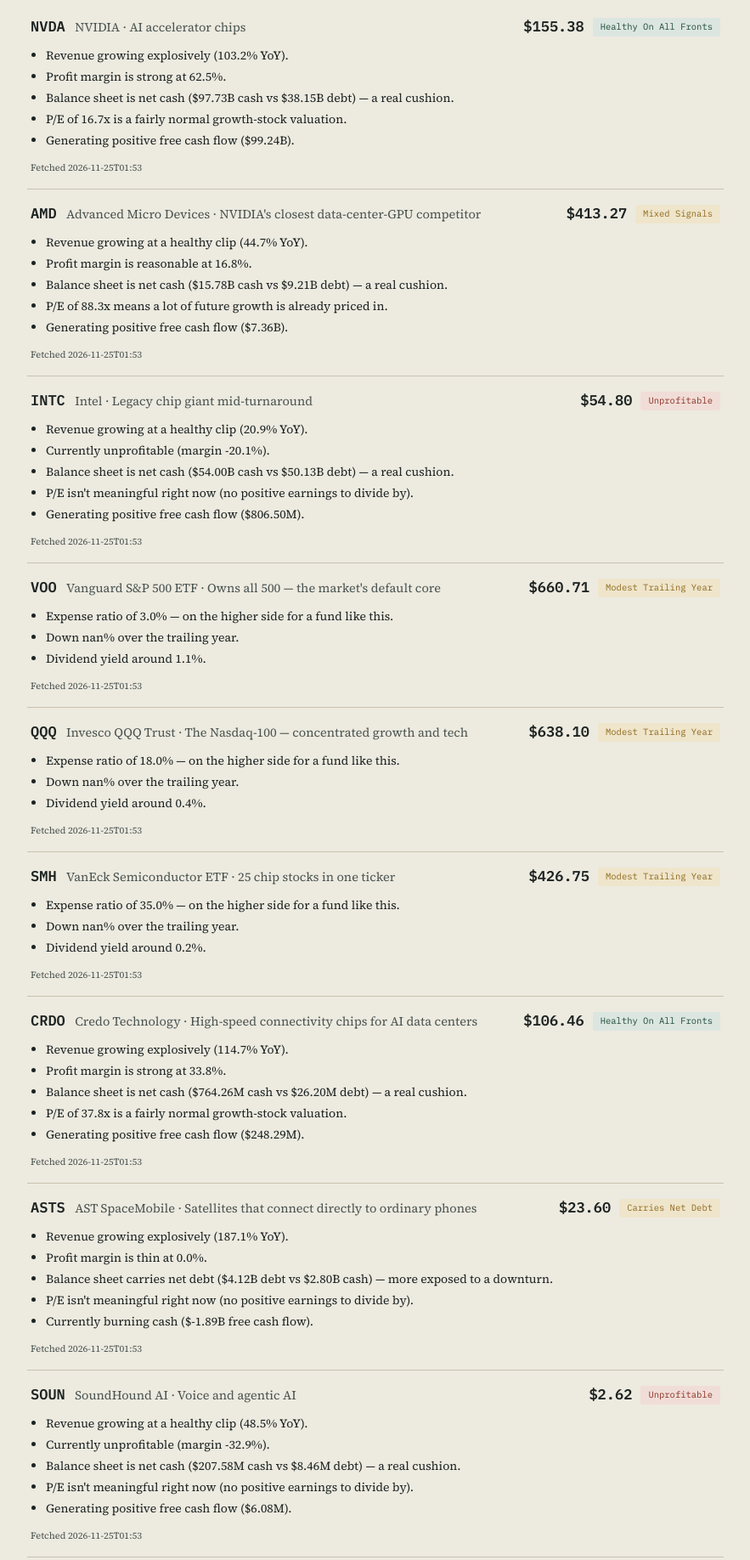
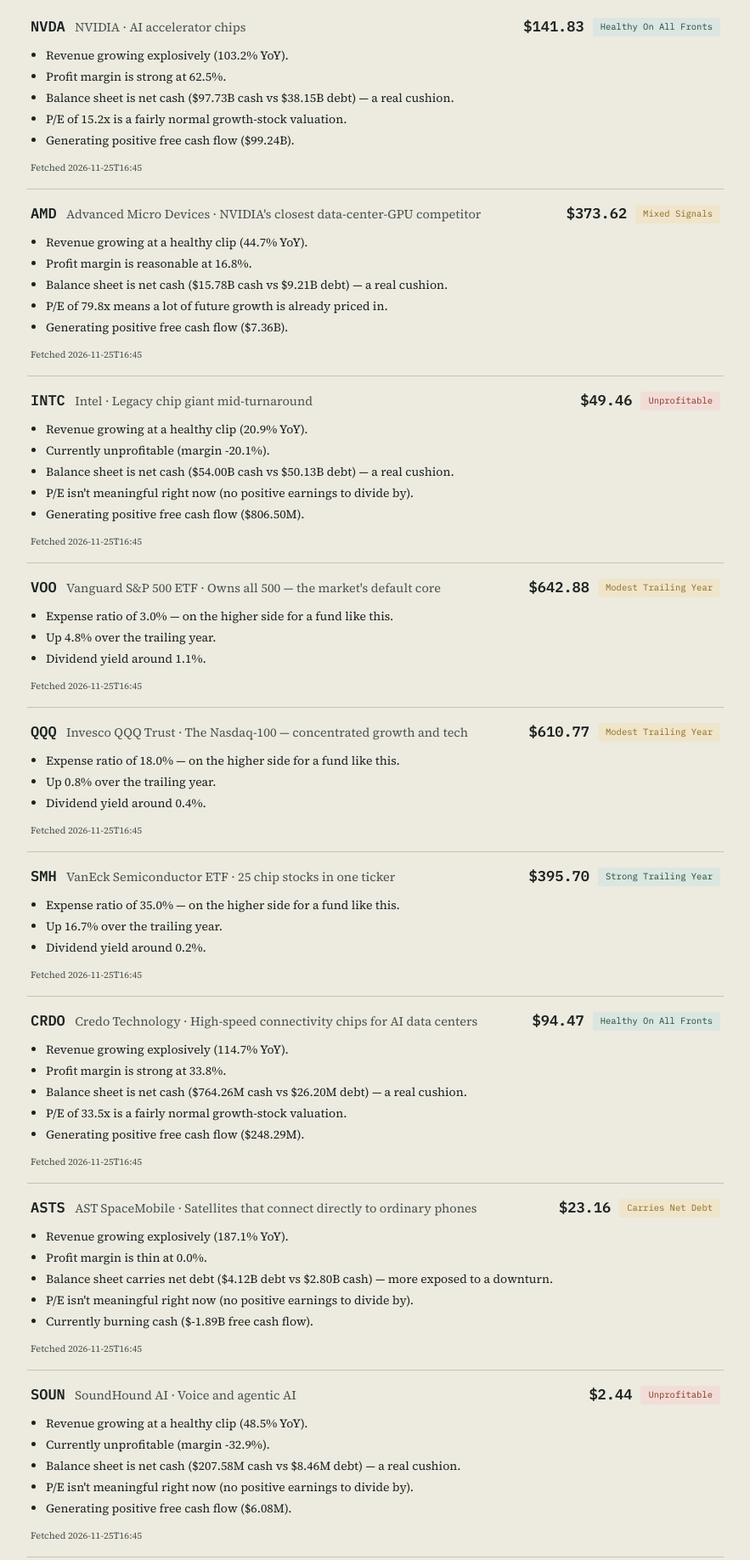
Before and after one commit to den-glitch90/my-watchlist, a plain HTML site: page docs/index.html in a window 1280 px wide. Shown: the part 278-2114 px from the top of the page at 85% size, without its empty margins (198-1081 px from the left). Drawn offline with Linux system fonts and the light colour scheme.

Commit message:
Update watchlist state + dashboard [skip ci]

```diff
--- a/docs/index.html
+++ b/docs/index.html
@@ -34,7 +34,7 @@ footer{margin-top:30px;padding-top:16px;border-top:1px solid var(--line);font-si
 </head>
 <body>
 <header>
-  <div class="kicker">LIVE WATCHLIST · AUTO-REFRESHED EVERY 6 HOURS · LAST UPDATE 2026-11-25 01:53</div>
+  <div class="kicker">LIVE WATCHLIST · AUTO-REFRESHED EVERY 6 HOURS · LAST UPDATE 2026-11-25 16:45</div>
   <h1>The Ledger — Live</h1>
   <p>Current numbers and rule-based commentary. Not the same as a reasoned, written analysis — ask directly for that when you want it.</p>
 </header>
@@ -45,108 +45,108 @@ footer{margin-top:30px;padding-top:16px;border-top:1px solid var(--line);font-si
   <div class="row-top">
     <div><span class="tk">NVDA</span> &nbsp; <span class="nm">NVIDIA · AI accelerator chips</span></div>
     <div style="display:flex;align-items:center;gap:10px;">
-      <span class="px">$155.38</span>
+      <span class="px">$141.83</span>
       <span class="badge buy">Healthy On All Fronts</span>
     </div>
   </div>
-  <ul class="commentary"><li>Revenue growing explosively (103.2% YoY).</li><li>Profit margin is strong at 62.5%.</li><li>Balance sheet is net cash ($97.73B cash vs $38.15B debt) — a real cushion.</li><li>P/E of 16.7x is a fairly normal growth-stock valuation.</li><li>Generating positive free cash flow ($99.24B).</li></ul>
-  <div class="stale">Fetched 2026-11-25T01:53</div>
+  <ul class="commentary"><li>Revenue growing explosively (103.2% YoY).</li><li>Profit margin is strong at 62.5%.</li><li>Balance sheet is net cash ($97.73B cash vs $38.15B debt) — a real cushion.</li><li>P/E of 15.2x is a fairly normal growth-stock valuation.</li><li>Generating positive free cash flow ($99.24B).</li></ul>
+  <div class="stale">Fetched 2026-11-25T16:45</div>
 </div>
 
 <div class="row">
   <div class="row-top">
     <div><span class="tk">AMD</span> &nbsp; <span class="nm">Advanced Micro Devices · NVIDIA's closest data-center-GPU competitor</span></div>
     <div style="display:flex;align-items:center;gap:10px;">
-      <span class="px">$413.27</span>
+      <span class="px">$373.62</span>
       <span class="badge watch">Mixed Signals</span>
     </div>
   </div>
-  <ul class="commentary"><li>Revenue growing at a healthy clip (44.7% YoY).</li><li>Profit margin is reasonable at 16.8%.</li><li>Balance sheet is net cash ($15.78B cash vs $9.21B debt) — a real cushion.</li><li>P/E of 88.3x means a lot of future growth is already priced in.</li><li>Generating positive free cash flow ($7.36B).</li></ul>
-  <div class="stale">Fetched 2026-11-25T01:53</div>
+  <ul class="commentary"><li>Revenue growing at a healthy clip (44.7% YoY).</li><li>Profit margin is reasonable at 16.8%.</li><li>Balance sheet is net cash ($15.78B cash vs $9.21B debt) — a real cushion.</li><li>P/E of 79.8x means a lot of future growth is already priced in.</li><li>Generating positive free cash flow ($7.36B).</li></ul>
+  <div class="stale">Fetched 2026-11-25T16:45</div>
 </div>
 
 <div class="row">
   <div class="row-top">
     <div><span class="tk">INTC</span> &nbsp; <span class="nm">Intel · Legacy chip giant mid-turnaround</span></div>
     <div style="display:flex;align-items:center;gap:10px;">
-      <span class="px">$54.80</span>
+      <span class="px">$49.46</span>
       <span class="badge risk">Unprofitable</span>
     </div>
   </div>
   <ul class="commentary"><li>Revenue growing at a healthy clip (20.9% YoY).</li><li>Currently unprofitable (margin -20.1%).</li><li>Balance sheet is net cash ($54.00B cash vs $50.13B debt) — a real cushion.</li><li>P/E isn't meaningful right now (no positive earnings to divide by).</li><li>Generating positive free cash flow ($806.50M).</li></ul>
-  <div class="stale">Fetched 2026-11-25T01:53</div>
+  <div class="stale">Fetched 2026-11-25T16:45</div>
 </div>
 
 <div class="row">
   <div class="row-top">
     <div><span class="tk">VOO</span> &nbsp; <span class="nm">Vanguard S&P 500 ETF · Owns all 500 — the market's default core</span></div>
     <div style="display:flex;align-items:center;gap:10px;">
-      <span class="px">$660.71</span>
+      <span class="px">$642.88</span>
       <span class="badge watch">Modest Trailing Year</span>
     </div>
   </div>
-  <ul class="commentary"><li>Expense ratio of 3.0% — on the higher side for a fund like this.</li><li>Down nan% over the trailing year.</li><li>Dividend yield around 1.1%.</li></ul>
-  <div class="stale">Fetched 2026-11-25T01:53</div>
+  <ul class="commentary"><li>Expense ratio of 3.0% — on the higher side for a fund like this.</li><li>Up 4.8% over the trailing year.</li><li>Dividend yield around 1.1%.</li></ul>
+  <div class="stale">Fetched 2026-11-25T16:45</div>
 </div>
 
 <div class="row">
   <div class="row-top">
     <div><span class="tk">QQQ</span> &nbsp; <span class="nm">Invesco QQQ Trust · The Nasdaq-100 — concentrated growth and tech</span></div>
     <div style="display:flex;align-items:center;gap:10px;">
-      <span class="px">$638.10</span>
+      <span class="px">$610.77</span>
       <span class="badge watch">Modest Trailing Year</span>
     </div>
   </div>
-  <ul class="commentary"><li>Expense ratio of 18.0% — on the higher side for a fund like this.</li><li>Down nan% over the trailing year.</li><li>Dividend yield around 0.4%.</li></ul>
-  <div class="stale">Fetched 2026-11-25T01:53</div>
+  <ul class="commentary"><li>Expense ratio of 18.0% — on the higher side for a fund like this.</li><li>Up 0.8% over the trailing year.</li><li>Dividend yield around 0.4%.</li></ul>
+  <div class="stale">Fetched 2026-11-25T16:45</div>
 </div>
 
 <div class="row">
   <div class="row-top">
     <div><span class="tk">SMH</span> &nbsp; <span class="nm">VanEck Semiconductor ETF · 25 chip stocks in one ticker</span></div>
     <div style="display:flex;align-items:center;gap:10px;">
-      <span class="px">$426.75</span>
-      <span class="badge watch">Modest Trailing Year</span>
+      <span class="px">$395.70</span>
+      <span class="badge buy">Strong Trailing Year</span>
     </div>
   </div>
-  <ul class="commentary"><li>Expense ratio of 35.0% — on the higher side for a fund like this.</li><li>Down nan% over the trailing year.</li><li>Dividend yield around 0.2%.</li></ul>
-  <div class="stale">Fetched 2026-11-25T01:53</div>
+  <ul class="commentary"><li>Expense ratio of 35.0% — on the higher side for a fund like this.</li><li>Up 16.7% over the trailing year.</li><li>Dividend yield around 0.2%.</li></ul>
+  <div class="stale">Fetched 2026-11-25T16:45</div>
 </div>
 
 <div class="row">
   <div class="row-top">
     <div><span class="tk">CRDO</span> &nbsp; <span class="nm">Credo Technology · High-speed connectivity chips for AI data centers</span></div>
     <div style="display:flex;align-items:center;gap:10px;">
-      <span class="px">$106.46</span>
+      <span class="px">$94.47</span>
       <span class="badge buy">Healthy On All Fronts</span>
     </div>
   </div>
-  <ul class="commentary"><li>Revenue growing explosively (114.7% YoY).</li><li>Profit margin is strong at 33.8%.</li><li>Balance sheet is net cash ($764.26M cash vs $26.20M debt) — a real cushion.</li><li>P/E of 37.8x is a fairly normal growth-stock valuation.</li><li>Generating positive free cash flow ($248.29M).</li></ul>
-  <div class="stale">Fetched 2026-11-25T01:53</div>
+  <ul class="commentary"><li>Revenue growing explosively (114.7% YoY).</li><li>Profit margin is strong at 33.8%.</li><li>Balance sheet is net cash ($764.26M cash vs $26.20M debt) — a real cushion.</li><li>P/E of 33.5x is a fairly normal growth-stock valuation.</li><li>Generating positive free cash flow ($248.29M).</li></ul>
+  <div class="stale">Fetched 2026-11-25T16:45</div>
 </div>
 
 <div class="row">
   <div class="row-top">
     <div><span class="tk">ASTS</span> &nbsp; <span class="nm">AST SpaceMobile · Satellites that connect directly to ordinary phones</span></div>
     <div style="display:flex;align-items:center;gap:10px;">
-      <span class="px">$23.60</span>
+      <span class="px">$23.16</span>
       <span class="badge watch">Carries Net Debt</span>
     </div>
   </div>
   <ul class="commentary"><li>Revenue growing explosively (187.1% YoY).</li><li>Profit margin is thin at 0.0%.</li><li>Balance sheet carries net debt ($4.12B debt vs $2.80B cash) — more exposed to a downturn.</li><li>P/E isn't meaningful right now (no positive earnings to divide by).</li><li>Currently burning cash ($-1.89B free cash flow).</li></ul>
-  <div class="stale">Fetched 2026-11-25T01:53</div>
+  <div class="stale">Fetched 2026-11-25T16:45</div>
 </div>
 
 <div class="row">
   <div class="row-top">
     <div><span class="tk">SOUN</span> &nbsp; <span class="nm">SoundHound AI · Voice and agentic AI</span></div>
     <div style="display:flex;align-items:center;gap:10px;">
-      <span class="px">$2.62</span>
+      <span class="px">$2.44</span>
       <span class="badge risk">Unprofitable</span>
     </div>
   </div>
   <ul class="commentary"><li>Revenue growing at a healthy clip (48.5% YoY).</li><li>Currently unprofitable (margin -32.9%).</li><li>Balance sheet is net cash ($207.58M cash vs $8.46M debt) — a real cushion.</li><li>P/E isn't meaningful right now (no positive earnings to divide by).</li><li>Generating positive free cash flow ($6.08M).</li></ul>
-  <div class="stale">Fetched 2026-11-25T01:53</div>
+  <div class="stale">Fetched 2026-11-25T16:45</div>
 </div>
 
   <footer>Not financial advice. Data via Yahoo Finance (unofficial), refreshed every 6 hours by an automated job. Verify before acting on anything here.</footer>
```
Also changed, not shown: watchlist_state.json (+30 -30 lines).
